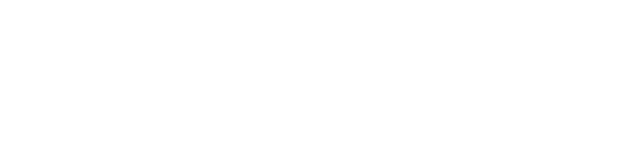
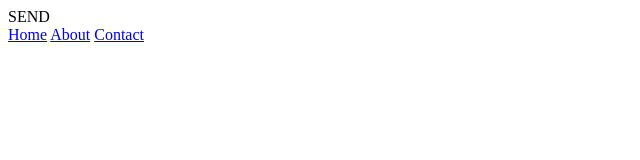
Before and after one commit to etsond/ComicPage, a plain HTML site: page index.html in a window 1280 px wide. Shown: the whole page, without its empty margins (0-640 px from the left). Drawn offline with Linux system fonts and the light colour scheme.

Commit message:
navigation bar added

```diff
--- a/index.html
+++ b/index.html
@@ -6,5 +6,12 @@
     <meta name="viewport" content="width=device-width, initial-scale=1.0" />
     <title>Document</title>
   </head>
-  <body></body>
+  <body>
+    <nav>
+      <div class="logo">SEND</div>
+      <div class="nav-items">
+        <a href="/">Home</a> <a href="/">About</a> <a href="/">Contact</a>
+      </div>
+    </nav>
+  </body>
 </html>
```
